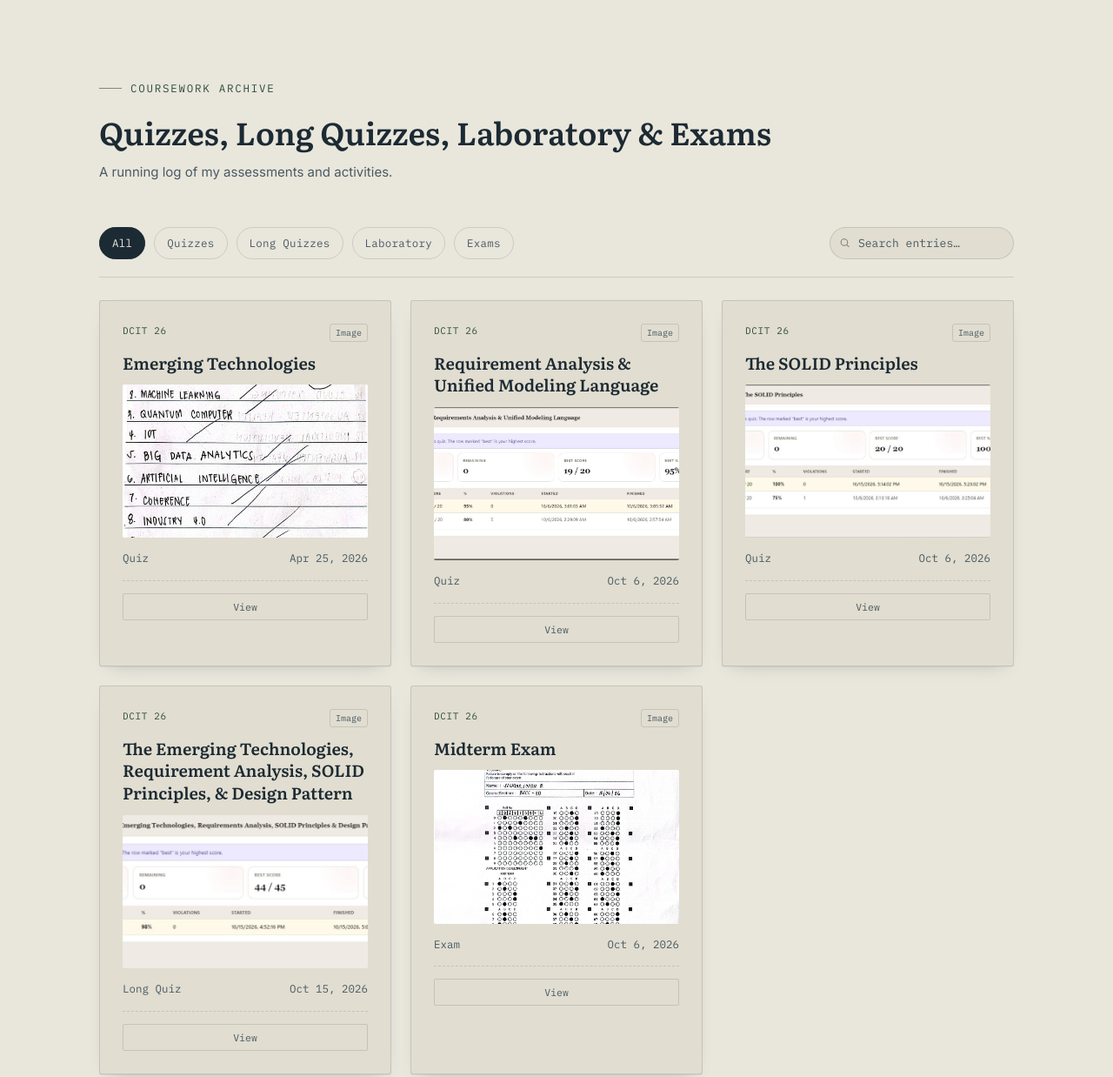
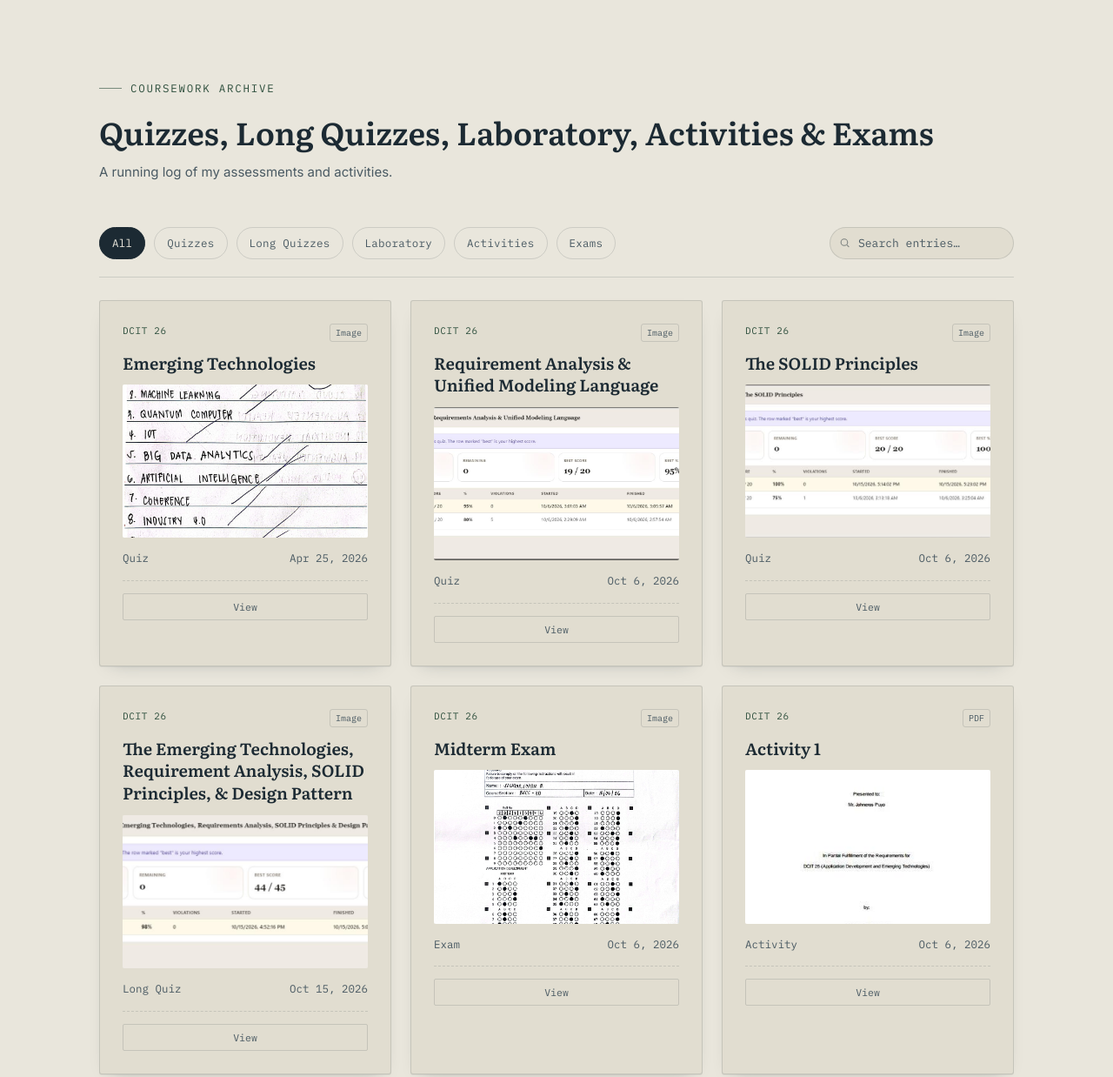
Before and after one commit to p1yaya/phiaya, a plain HTML site: page index.html in a window 1280 px wide. Shown: the part 1280-2518 px from the top of the page at 87% size. Drawn offline with Linux system fonts and the light colour scheme.

Commit message:
Add files via upload
Updated html & js.

```diff
--- a/index.html
+++ b/index.html
@@ -45,8 +45,7 @@
           </div>
           <div>
             <div class="id-name">Sophia Salazar</div>
-            <div class="id-role">Student ·
-              Bachelor of Science in Computer Science</div>
+            <div class="id-role">Student · Bachelor of Science in Computer Science</div>
           </div>
         </div>
         <hr class="id-divider">
@@ -55,6 +54,7 @@
           <div class="id-stat"><b id="statQuiz">0</b><span>Quizzes</span></div>
           <div class="id-stat"><b id="statLongQuiz">0</b><span>Long Quizzes</span></div>
           <div class="id-stat"><b id="statLab">0</b><span>Laboratory</span></div>
+          <div class="id-stat"><b id="statAct">0</b><span>Activities</span></div>
           <div class="id-stat"><b>2026</b><span>Since</span></div>
         </div>
         <div class="id-stamp">Verified<br>Record</div>
@@ -95,7 +95,7 @@
       <div class="archive-head">
         <div>
           <p class="eyebrow">Coursework Archive</p>
-          <h2>Quizzes, Long Quizzes, Laboratory &amp; Exams</h2>
+          <h2>Quizzes, Long Quizzes, Laboratory, Activities & Exams</h2>
           <p class="archive-sub">A running log of my assessments and activities.</p>
         </div>
       </div>
@@ -105,6 +105,7 @@
         <button class="filter-btn" data-filter="quiz">Quizzes</button>
         <button class="filter-btn" data-filter="longquiz">Long Quizzes</button>
         <button class="filter-btn" data-filter="laboratory">Laboratory</button>
+        <button class="filter-btn" data-filter="activity">Activities</button>
         <button class="filter-btn" data-filter="exam">Exams</button>
         <div class="search-wrap">
           <svg width="13" height="13" viewBox="0 0 24 24" fill="none" stroke="currentColor" stroke-width="2"><circle cx="11" cy="11" r="7"/><path d="m21 21-4.3-4.3"/></svg>
--- a/script.js
+++ b/script.js
@@ -18,15 +18,20 @@ const yearEl = document.getElementById('year');
     { code: 'DCIT 26', subject: 'exam', title: 'Midterm Exam', date: '2026-10-06', type: 'Image',
           url: 'files/dcit26_midtermexam.jpg', images: ['files/dcit26_midtermexam.jpg']
       },
-
+    { code: 'DCIT 26', subject: 'activity', title: 'Activity 1', date: '2026-10-06', type: 'PDF',
+          url: 'files/dcit26_act1.pdf', images: ['files/dcit26_act1.jpg']
+      },
+    { code: 'DCIT 26', subject: 'activity', title: 'Activity 2', date: '2026-10-06', type: 'PDF',
+          url: 'files/dcit26_act2.pdf', images: ['files/dcit26_act2.jpg']
+      },
 
     // Example with a real linked file and a thumbnail image:
     // { code:'ART 101', subject:'laboratory', title:'Color Theory Exercise', date:'2026-04-10',
     //   type:'PDF', url:'files/color-theory-lab.pdf', image:'files/color-theory-lab-thumb.jpg' },
   ];
 
-  const SUBJECT_LABEL = { quiz:'Quiz', longquiz: 'Long Quiz', exam:'Exam', laboratory:'Laboratory' };
-  const SUBJECT_STAMP = { quiz:'Quiz Logged', longquiz: 'Long Quiz Logged', exam:'Exam Logged', laboratory:'Lab Logged' };
+  const SUBJECT_LABEL = { quiz:'Quiz', longquiz: 'Long Quiz', exam:'Exam', laboratory:'Laboratory', activity:'Activity' };
+  const SUBJECT_STAMP = { quiz:'Quiz Logged', longquiz: 'Long Quiz Logged', exam:'Exam Logged', laboratory:'Lab Logged', activity: 'Activity Logged' };
 
   let activeFilter = 'all';
   let searchTerm = '';
@@ -74,10 +79,13 @@ const yearEl = document.getElementById('year');
     const statQuiz = document.getElementById('statQuiz');
     const statLongQuiz = document.getElementById('statLongQuiz');
     const statLab = document.getElementById('statLab');
+    const statAct = document.getElementById('statAct');
     if (statExam) statExam.textContent = entries.filter(e => e.subject === 'exam').length;
     if (statQuiz) statQuiz.textContent = entries.filter(e => e.subject === 'quiz').length;
     if (statLongQuiz) statLongQuiz.textContent = entries.filter(e => e.subject === 'longquiz').length;
     if (statLab) statLab.textContent = entries.filter(e => e.subject === 'laboratory').length;
+    if (statAct) statAct.textContent = entries.filter(e => e.subject === 'activity').length;
+
 
     grid.querySelectorAll('.view').forEach(btn => {
       btn.addEventListener('click', () => openModal(entries[+btn.dataset.index]));
```
Also changed, not shown: files/dcit26_act1.jpg (added), files/dcit26_act2.jpg (added), 2 other files.
